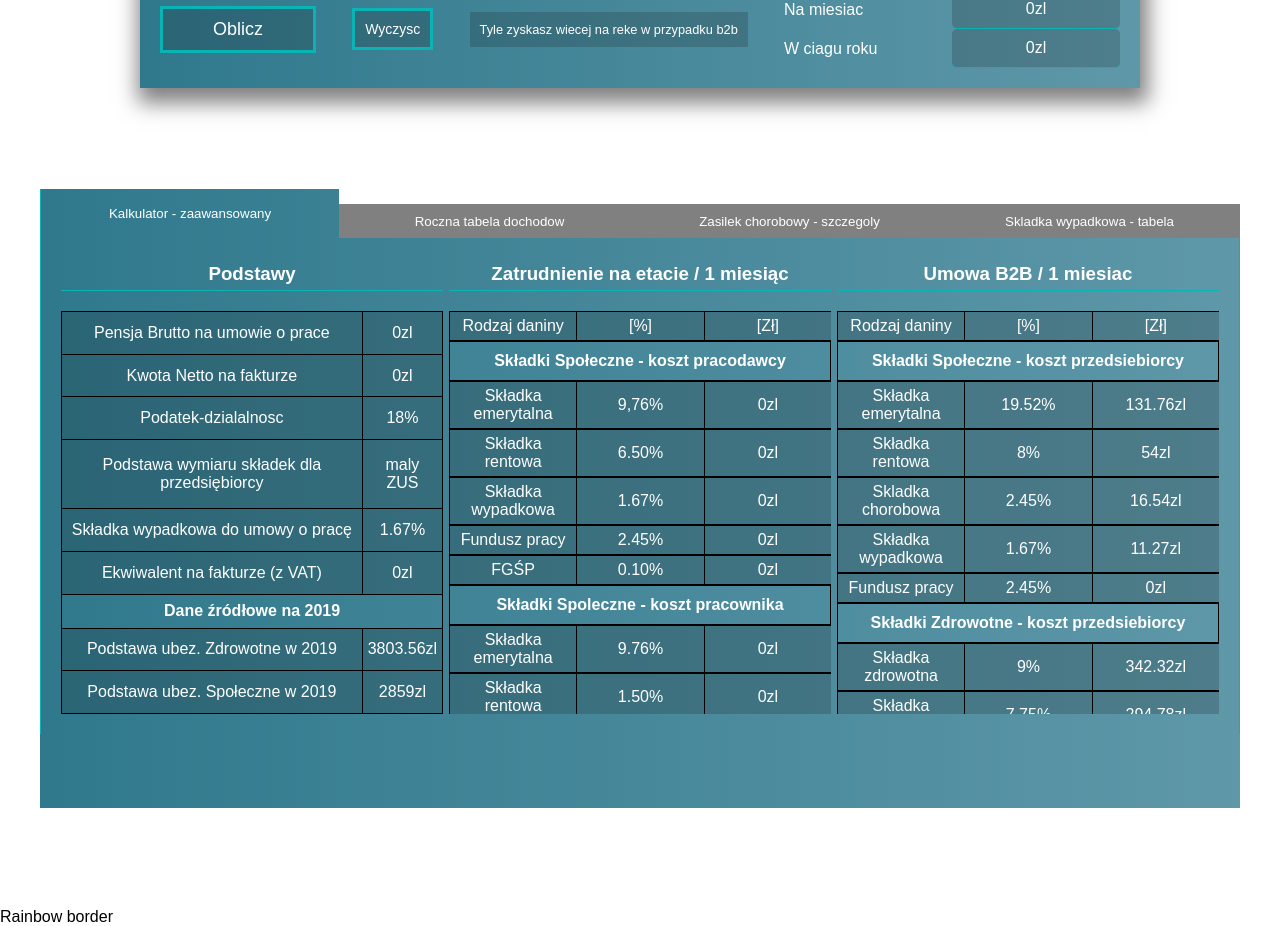
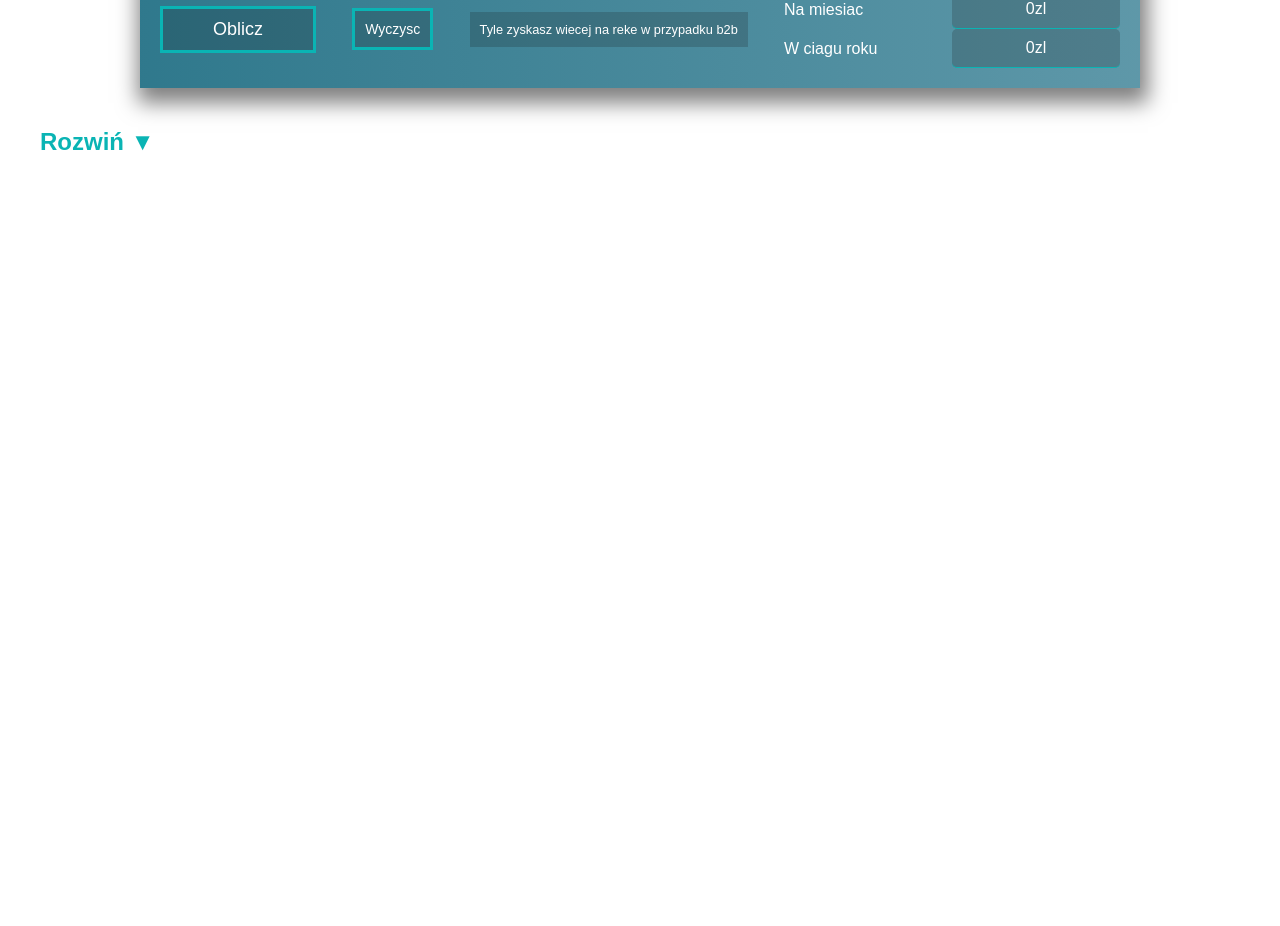
Before and after one commit to Placekkk/Kalkulator-B2B, a React (Create React App) app in the folder my-app/: page / in a window 1280 px wide. Shown: the part 677-1603 px from the top of the page. After the commit the page ends 833 px from the top, so only its background shows below. Built offline with nearby package versions, Linux system fonts and the light colour scheme.

Commit message:
showhide

```diff
--- a/my-app/src/App.css
+++ b/my-app/src/App.css
@@ -4,3 +4,14 @@
 @import "PartialCss/Gibs.css";
 @import "PartialCss/TableAdvanced.css";
 @import "PartialCss/CalculatorAdvanced.css";
+
+.hide-advanced-calc {
+    color: rgba(10, 180, 180, 1);
+    width: 1200px;
+    margin: 0 auto;
+    margin-top: 40px;
+}
+
+.hide-advanced-calc:hover {
+    cursor: pointer;
+}
--- a/my-app/src/App.js
+++ b/my-app/src/App.js
@@ -10,7 +10,11 @@ class App extends React.Component {
     constructor(props) {
         super(props);
         this.state = {
-            shouldRender: true
+            shouldRender: true,
+            advancedCalcStyle: {
+                display: 'none'
+            },
+            foldText: 'Rozwiń'
         }
     }
 
@@ -18,18 +22,33 @@ class App extends React.Component {
         this.setState({shouldRender: false}, () => this.setState({shouldRender: true}))
     };
 
+    handleShowHide = () => {
+        if (this.state.foldText === 'Zwiń') {
+            this.setState({
+                advancedCalcStyle: {
+                    display: 'none'
+                },
+                foldText: 'Rozwiń'
+            })
+        } else {
+            this.setState({
+                advancedCalcStyle: {
+                    display: 'block'
+                },
+                foldText: 'Zwiń'
+            })
+        }
+
+    };
+
     render() {
         return (
         <div>
         <Provider store={store}>
-
-            {this.state.shouldRender? <MainCalc testFunction={this.tryRefresh}/> : null}
-          <AdvancedValuesHolder handleUpdate={this.handleUpdate}/>
+            {this.state.shouldRender? <MainCalc testFunction={this.tryRefresh} showHideButton={this.handleShowHide}/> : null}
+            <h2 className={'hide-advanced-calc'} onClick={this.handleShowHide}>{this.state.foldText} {this.state.foldText === 'Rozwiń' ? "▼" : "▲"}</h2>
+          <AdvancedValuesHolder handleUpdate={this.handleUpdate} advancedCalcShowHideStyle={this.state.advancedCalcStyle}/>
         </Provider>
-
-            <div className="rainbow">
-                Rainbow border
-            </div>
 
         </div>
 
--- a/my-app/src/Components/AdvancedValuesHolder.jsx
+++ b/my-app/src/Components/AdvancedValuesHolder.jsx
@@ -138,7 +138,7 @@ class AdvancedValuesHolder extends React.Component {
 
     render() {
         return (
-            <div className={'helper-holder'}>
+            <div className={'helper-holder'} style={this.props.advancedCalcShowHideStyle}>
                 <div className={'advanced-values-holder'}>
 
                     <nav className={'advanced-button-holder'}>
--- a/my-app/src/Components/MainCalc.jsx
+++ b/my-app/src/Components/MainCalc.jsx
@@ -135,6 +135,7 @@ class MainCalc extends React.Component {
             console.log(months[result]);
             this.setState({testState: months[result], alertStyle: {display: 'flex'}})
         }
+        this.props.showHideButton()
     };
 
     testBigTax = () => {
@@ -592,8 +593,8 @@ class MainCalc extends React.Component {
 
                             <div className={'alert-box'} style={this.state.alertStyle}>
                                 <h4>Uwaga</h4>
-                                <p>W miesiacu {this.state.testState} wejdziesz w II prog podatkowy. Kalkulator automatycznie
-                                zaciagnie srednia z zakladki "Roczna tabela dochodow" i porowna wyniki</p>
+                                <p>W miesiącu {this.state.testState} wejdziesz w II próg podatkowy. Kalkulator automatycznie
+                                zaciągnie średnią z zakładki "Roczna tabela dochodów" i porówna wyniki</p>
                                 <button onClick={this.handleAlertAccept} className={'fancy-button'}>OK</button>
                             </div>
 
--- a/my-app/src/PartialCss/AdvancedValuesHolder.css
+++ b/my-app/src/PartialCss/AdvancedValuesHolder.css
@@ -87,6 +87,7 @@
     height: 620px;
     margin: 0 auto;
     margin-bottom: 100px;
+    display: block;
 
 
 }
```
